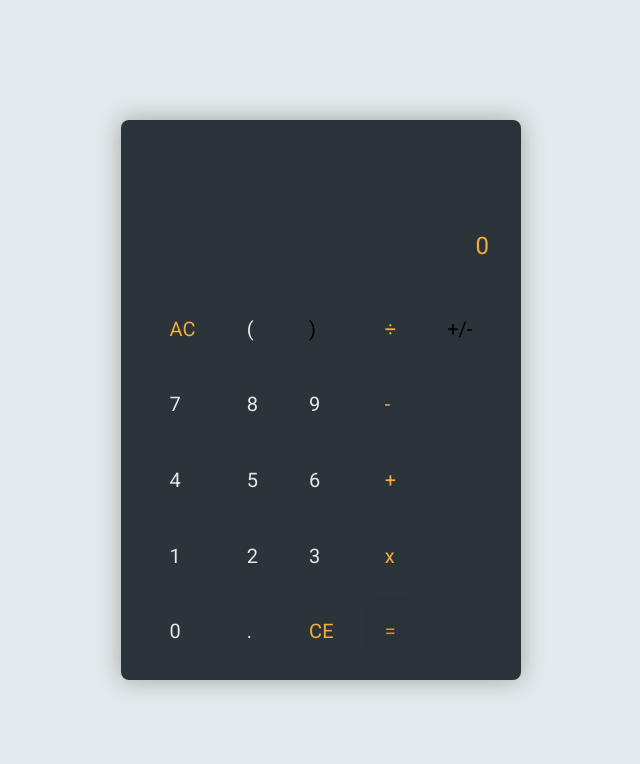
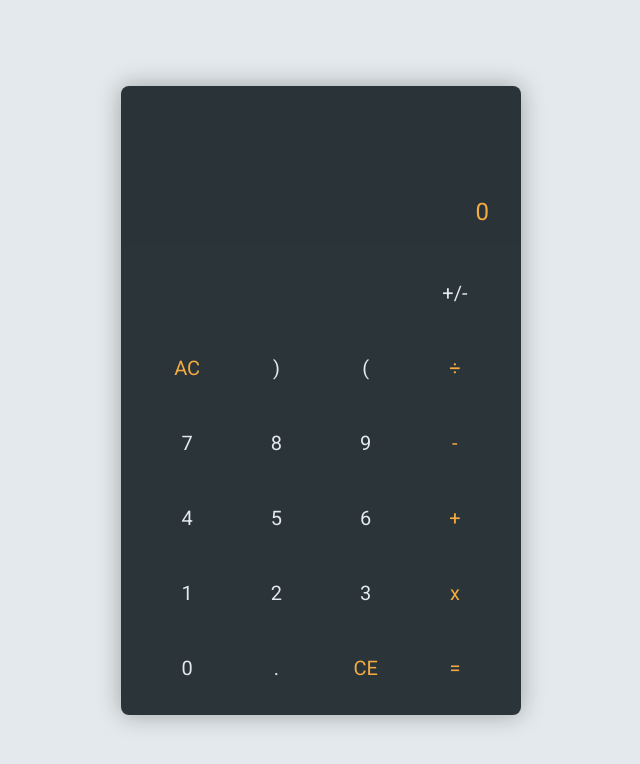
Before and after one commit to ekotnarowska/Calculator, a website: page www/index.html in a window 1280 px wide. Shown: the whole page, without its empty margins (319-959 px from the left). Drawn offline with Linux system fonts and the light colour scheme.

Commit message:
add css style

```diff
--- a/www/css/style.css
+++ b/www/css/style.css
@@ -51,12 +51,13 @@ body {
 .calculator__keys {
 
     padding: 0.75rem 1.5rem;
-    height: 400px;
+    height:auto;
     background: var(--colorDarkGreyLighter);
     display: grid;
-    grid-gap: 2px;
-    grid-template-columns: repeat(5, auto);
+    grid-gap: 5px;
+    grid-template-columns: repeat(4, 1fr);
     grid-template-areas:
+    ". . . negation"
     "clear bracket__right bracket__left divide"
     "seven eight nine times"
     "four five six minus"
@@ -67,7 +68,16 @@ body {
     font-size: 20px;
     font-weight: 400;
 }
+
+.key {
+  border: 0;
+  border-radius: 50%;
+  align-self: center;
+  justify-self: center;
+  background-color: rgba(43, 52, 57, 0.2);
+}
 .equal,
+.negation,
 .clear,
 .operator,
 .number,
@@ -75,37 +85,41 @@ body {
 .bracket__right,
 .bracket__left {
     color: var(--colorLightSecond);
-    padding: 5px;
-    background-color: rgba(43, 52, 57, 0.2);
-    border: 0;
-    border-radius: 20px;
+
+
 }
+.clear,
+.backspace,
+.operator,
+.equals {
+  color: var(--colorOrange);
 
+}
 .clear {
     grid-area: clear;
-    color: var(--colorOrange)
   }
 
 .backspace {
    grid-area: backspace;
-   color: var(--colorOrange)
+
 }
 
 .bracket__right {
     grid-area: bracket__right ;
 }
 
-.bracket__right {
+.bracket__left {
     grid-area: bracket__left ;
 
 }
 
 .divide {
     grid-area: divide;
-    color: var(--colorOrange);
+
 }
 .one {
     grid-area: one;
+
 }
 .two {
     grid-area: two;
@@ -140,38 +154,32 @@ body {
 
 .equals {
     grid-area: equals;
-    color: var(--colorOrange);
-    opacity: 0.8;
-    border: 0;
-    border-radius: 20px;
-    background-color: rgba(43, 52, 57, 0.2);
-    opacity: 0.8;
+
   }
 
 .minus {
     grid-area: times;
-    color: var(--colorOrange);
 }
 
 .plus {
     grid-area: minus;
-    color: var(--colorOrange);
 }
 
 .times {
     grid-area: plus;
-    color: var(--colorOrange);
+}
+.negation {
+  grid-area: negation;
 }
 
+.key:hover {
+  background-color: rgba(255, 255, 255, .7);
+}
 .key {
   cursor: pointer;
   padding: 20px;
 }
 
-.key:hover {
-    color: var(--colorBlue);
-}
-
 .key:active {
   font-weight: 900;
 }
--- a/www/index.html
+++ b/www/index.html
@@ -21,27 +21,27 @@
                 <div class="display__input">0</div>
             </div>
             <div class="calculator__keys">
-                <div class="key operator plus">+</div>
-                <div class="key operator minus">-</div>
-                <div class="key operator times">x</div>
-                <div class="key operator divide">÷</div>
-                <div class="key number one">1</div>
-                <div class="key number two">2</div>
-                <div class="key number three">3</div>
-                <div class="key number four">4</div>
-                <div class="key number five">5</div>
-                <div class="key number six">6</div>
-                <div class="key number seven">7</div>
-                <div class="key number eight">8</div>
-                <div class="key number nine">9</div>
-                <div class="key number zero">0</div>
-                <div class="key bracket__left">(</div>
-                <div class="key braket__right">)</div>
-                <div class="key clear">AC</div>
-                <div class="key number decimal">.</div>
-                <div class="key equals">=</div>
-                <div class="key backspace">CE</div>
-                <div class="key negation">+/-</div>
+                <button class="key operator plus">+</button>
+                <button class="key operator minus">-</button>
+                <button class="key operator times">x</button>
+                <button class="key operator divide">÷</button>
+                <button class="key number one">1</button>
+                <button class="key number two">2</button>
+                <button class="key number three">3</button>
+                <button class="key number four">4</button>
+                <button class="key number five">5</button>
+                <button class="key number six">6</button>
+                <button class="key number seven">7</button>
+                <button class="key number eight">8</button>
+                <button class="key number nine">9</button>
+                <button class="key number zero">0</button>
+                <button class="key bracket__left">(</button>
+                <button class="key bracket__right">)</button>
+                <button class="key clear">AC</button>
+                <button class="key number decimal">.</button>
+                <button class="key equals">=</button>
+                <button class="key backspace">CE</button>
+                <button class="key negation">+/-</button>
             </div>
         </div>
     </div>
```
Also changed, not shown: index.html (deleted, +0 -49 lines).
